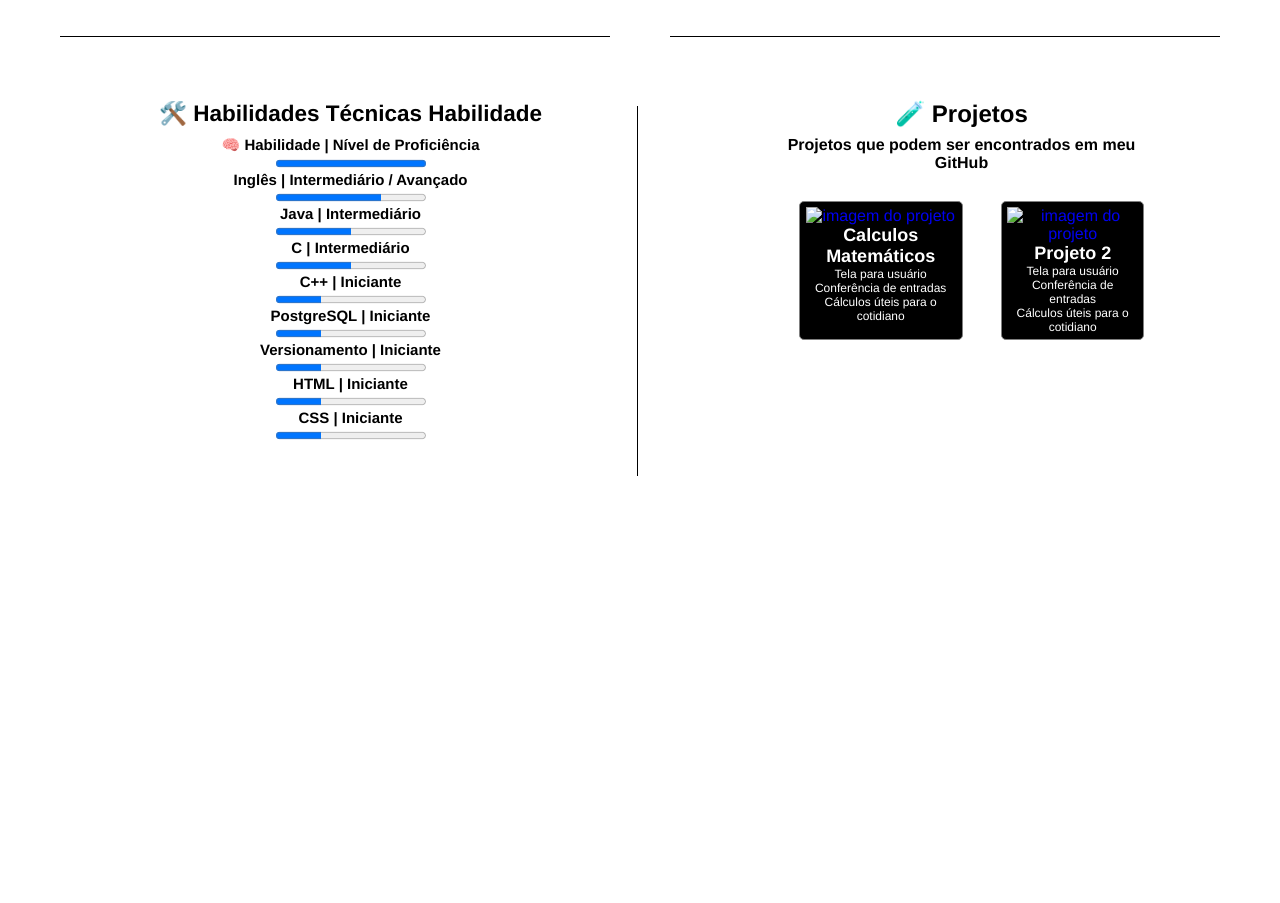
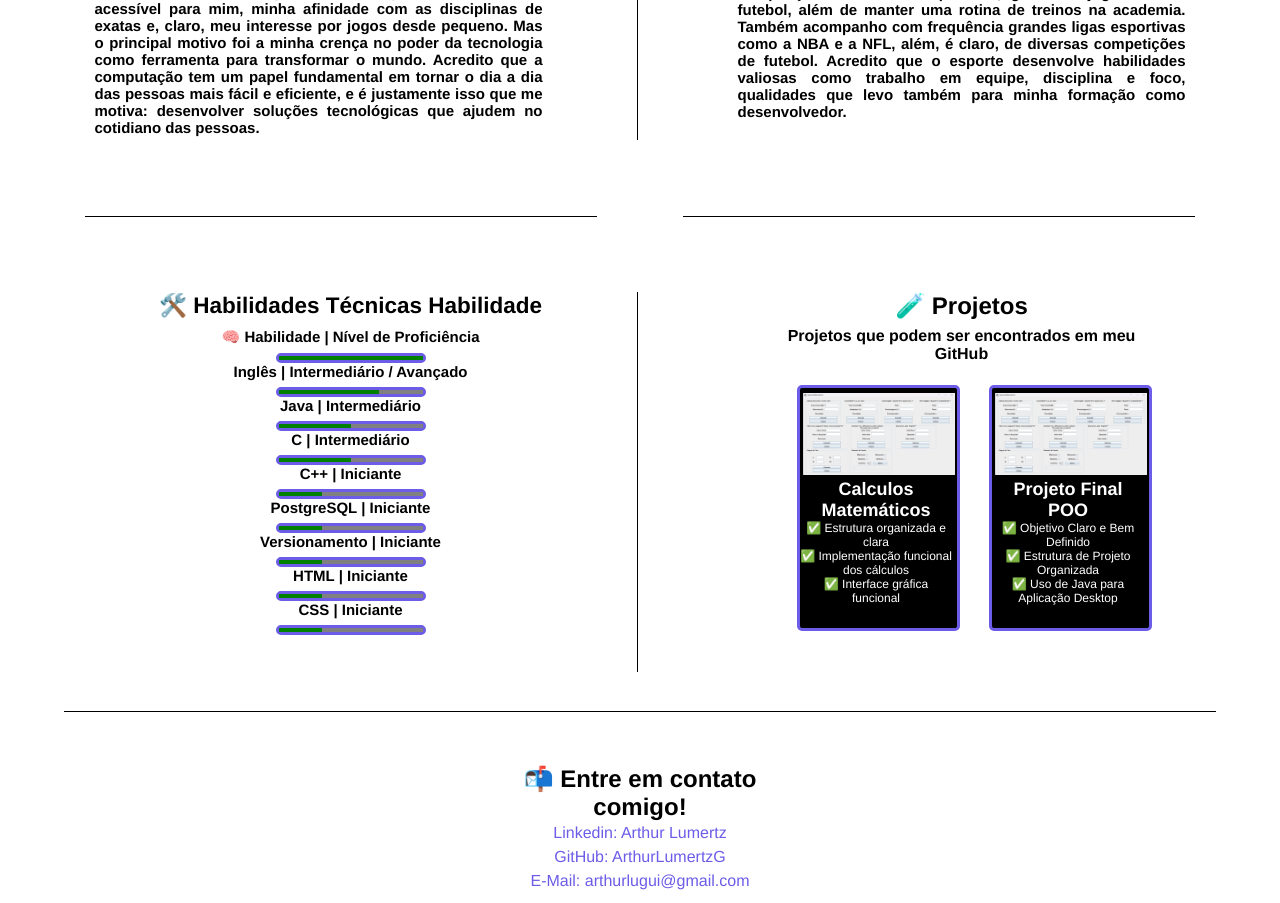
Before and after one commit to ArthurLumertzG/Portfolio, a plain HTML site: page index.html in a window 1280 px wide. Shown: the part 543-1446 px from the top of the page. Before the commit the page ends 1019 px from the top, so only its background shows below. Drawn offline with Linux system fonts and the light colour scheme.

Commit message:
Praticamente versão final

```diff
--- a/index.html
+++ b/index.html
@@ -7,7 +7,8 @@
       content="width=device-width, initial-scale=1.0"
     />
     <link rel="stylesheet" href="portfolio.css" />
-    <title>Arthur Lumertz Guimarães</title>
+         <link rel="shortcut icon" href="img/icone.jpg" type="image/x-icon">
+    <title>Portfolio de Arthur Lumertz</title>
   </head>
   <body>
     <nav id="eu">
@@ -18,12 +19,15 @@
       <h4>
     </nav>
 
+    <img id="fotoEu" src="/img/foto.jpg" alt="foto minha">
+
     <main class="textos">
       <section id="sessao1">
         <h2 style="text-indent: 20px;">
-          Olá, eu sou Arthur Lumertz Guimarães, um desenvolvedor em busca de uma
+          👋 Olá, eu sou Arthur Lumertz Guimarães, um desenvolvedor em busca de uma
           primeira experiência
         </h2>
+        <br>
         <h5 style="text-indent: 20px;">
           Tenho 19 anos e sou natural de Três Cachoeiras, uma pequena cidade no
           litoral norte do Rio Grande do Sul. Concluí o Ensino Médio na minha
@@ -48,7 +52,10 @@
           que ajudem no cotidiano das pessoas.
           </section>
 
-          <p class="barraVertical"></p>
+          <div>
+            <p class="barraVertical"></p>
+          </div>
+
 
       <section id="sessao2">
         <h5 style="text-indent: 20px;">
@@ -93,27 +100,29 @@
       <h2>🛠️ Habilidades Técnicas Habilidade</h2>
 
       <h4>🧠 Habilidade | Nível de Proficiência</h4>
-      <progress value="100" max="100">Barra de progresso</progress>
+      <progress class="barraProgresso" value="100" max="100">Barra de progresso</progress>
       <h4>Inglês | Intermediário / Avançado</h4>
-      <progress value="70" max="100"></progress>
+      <progress class="barraProgresso" value="70" max="100"></progress>
       <h4>Java | Intermediário</h4>
-      <progress value="50" max="100"></progress>
+      <progress class="barraProgresso" value="50" max="100"></progress>
       <h4>C | Intermediário</h4>
-      <progress value="50" max="100"></progress>
+      <progress class="barraProgresso" value="50" max="100"></progress>
       <h4>C++ | Iniciante</h4>
-      <progress value="30" max="100"></progress>
+      <progress class="barraProgresso" value="30" max="100"></progress>
       <h4>PostgreSQL | Iniciante</h4>
-      <progress value="30" max="100"></progress>
+      <progress class="barraProgresso" value="30" max="100"></progress>
       <h4>Versionamento | Iniciante</h4>
-      <progress value="30" max="100"></progress>
+      <progress class="barraProgresso" value="30" max="100"></progress>
       <h4>HTML | Iniciante</h4>
-      <progress value="30" max="100"></progress>
+      <progress class="barraProgresso" value="30" max="100"></progress>
       <h4>CSS | Iniciante</h4>
-      <progress value="30" max="100"></progress>
+      <progress class="barraProgresso" value="30" max="100"></progress>
     </section>
 
+      <div id="barraBaixo">
+        <p class="barraVertical"></p>
+      </div>
 
-      <p class="barraVertical"></p>
 
 
         <section id="sessao4">
@@ -122,38 +131,38 @@
       <section id="projetos">
 
       <a
-        href="https://github.com/ArthurLumertzG/ExerciciosJAVA/blob/main/TrabalhoCalculosJAVA.zip"
+        href="https://github.com/ArthurLumertzG/trabalhoCalculosJAVA"
         target="_blank"
       >
         <div id="telaCalculos">
           <img
-            src="./sitePortfolio/img/telaCalculos.png"
+            src="img/telaCalculos.png"
             alt="imagem do projeto"
           />
           <h4>Calculos Matemáticos</h4>
           <ul>
-            <li>Tela para usuário</li>
-            <li>Conferência de entradas</li>
-            <li>Cálculos úteis para o cotidiano</li>
+            <li>✅ Estrutura organizada e clara</li>
+            <li>✅ Implementação funcional dos cálculos</li>
+            <li>✅ Interface gráfica funcional</li>
           </ul>
           </a>
           </div>
         </a>
 
          <a
-        href="https://github.com/ArthurLumertzG/ExerciciosJAVA/blob/main/TrabalhoCalculosJAVA.zip"
+        href="https://github.com/ckzwebber/unesc-final-java-project"
         target="_blank"
       >
         <div id="projeto2">
           <img
-            src="./sitePortfolio/img/telaCalculos.png"
+            src="img/telaCalculos.png"
             alt="imagem do projeto"
           />
-          <h4>Projeto 2</h4>
+          <h4>Projeto Final POO</h4>
           <ul>
-            <li>Tela para usuário</li>
-            <li>Conferência de entradas</li>
-            <li>Cálculos úteis para o cotidiano</li>
+            <li>✅ Objetivo Claro e Bem Definido</li>
+            <li>✅ Estrutura de Projeto Organizada</li>
+            <li>✅ Uso de Java para Aplicação Desktop</li>
           </ul>
           </a>
           </div>
@@ -163,5 +172,14 @@
         </section>
         </div>
 
+        <p id="barraHorizontalBaixo" class="barraHorizontal"></p>
+
+        <section id="contato">
+          <h2>📬 Entre em contato comigo!</h2>
+          <a href="https://www.linkedin.com/in/arthur-lumertz-guimaraes-169220341/" target="_blank">Linkedin: Arthur Lumertz</a>
+          <a href="https://github.com/ArthurLumertzG" target="_blank" >GitHub: ArthurLumertzG</a>
+          <a href="mailto:arthurlugui@gmail.com" target="_blank">E-Mail: arthurlugui@gmail.com</a>
+        </section>
+
   </body>
 </html>
--- a/portfolio.css
+++ b/portfolio.css
@@ -29,13 +29,15 @@ nav {
   flex-wrap: wrap;
   justify-content: space-evenly;
   text-align: justify;
+  margin-bottom: 70px;
 }
 
 .barraVertical {
-  margin-top: 2%;
+  margin-top: 20px;
+  margin-bottom: 20px;
   border-left: 1px solid black;
   width: 5px;
-  height: 370px;
+  height: 95%;
 }
 
 #barras {
@@ -47,7 +49,7 @@ nav {
 }
 .barraHorizontal {
   border-top: 1px solid black;
-  width: 550px;
+  width: 40%;
   height: 5px;
 }
 
@@ -68,11 +70,12 @@ section h5 {
 }
 
 #github {
-  color: blue;
+  color: #6c5ce7;
 }
 
 #box {
   padding: 0;
+  margin-top: 50px;
   width: 100%;
   display: flex;
   flex-direction: row;
@@ -89,6 +92,12 @@ section h5 {
   margin-bottom: 2%;
 }
 
+.barraProgresso {
+  border: solid 3px #6c5ce7;
+  border-radius: 5px;
+  height: 10px;
+}
+
 #sessao4 {
   width: 30%;
   padding: 20px;
@@ -101,7 +110,7 @@ section h5 {
 #sessao4 div {
   margin-bottom: 2%;
   padding: 5px;
-  border: solid 1px gray;
+  border: solid 3px #6c5ce7;
   border-radius: 5px;
 }
 
@@ -113,7 +122,8 @@ section h5 {
 }
 
 #projetos div {
-  margin: 5%;
+  padding-left: 0px;
+  margin: 3%;
   background-color: black;
 }
 
@@ -124,6 +134,7 @@ section h5 {
 
 img {
   width: 100%;
+  margin: 0%;
 }
 
 a {
@@ -138,3 +149,41 @@ li {
   color: white;
   font-size: 12px;
 }
+
+#barraHorizontalBaixo {
+  margin-top: 3%;
+  margin-bottom: 3%;
+  width: 90%;
+  margin-left: 5%;
+  margin-right: 5%;
+}
+
+#contato {
+  text-align: center;
+  margin-left: 40%;
+  margin-right: 40%;
+  width: 20%;
+  display: flex;
+  flex-direction: column;
+  padding: 0px;
+  padding-top: 10px;
+  padding-bottom: 10px;
+  color: black;
+}
+
+a {
+  color: #6c5ce7;
+  padding: 3px;
+}
+
+#fotoEu {
+  border: solid 2px #6c5ce7;
+  border-radius: 5px;
+  max-width: 200px;
+  max-height: 150px;
+  width: auto;
+  height: auto;
+  margin-left: 5%;
+  margin-top: 1%;
+  margin-bottom: -3%;
+}
```
Also changed, not shown: img/foto.jpg, img/icone.jpg (added).
